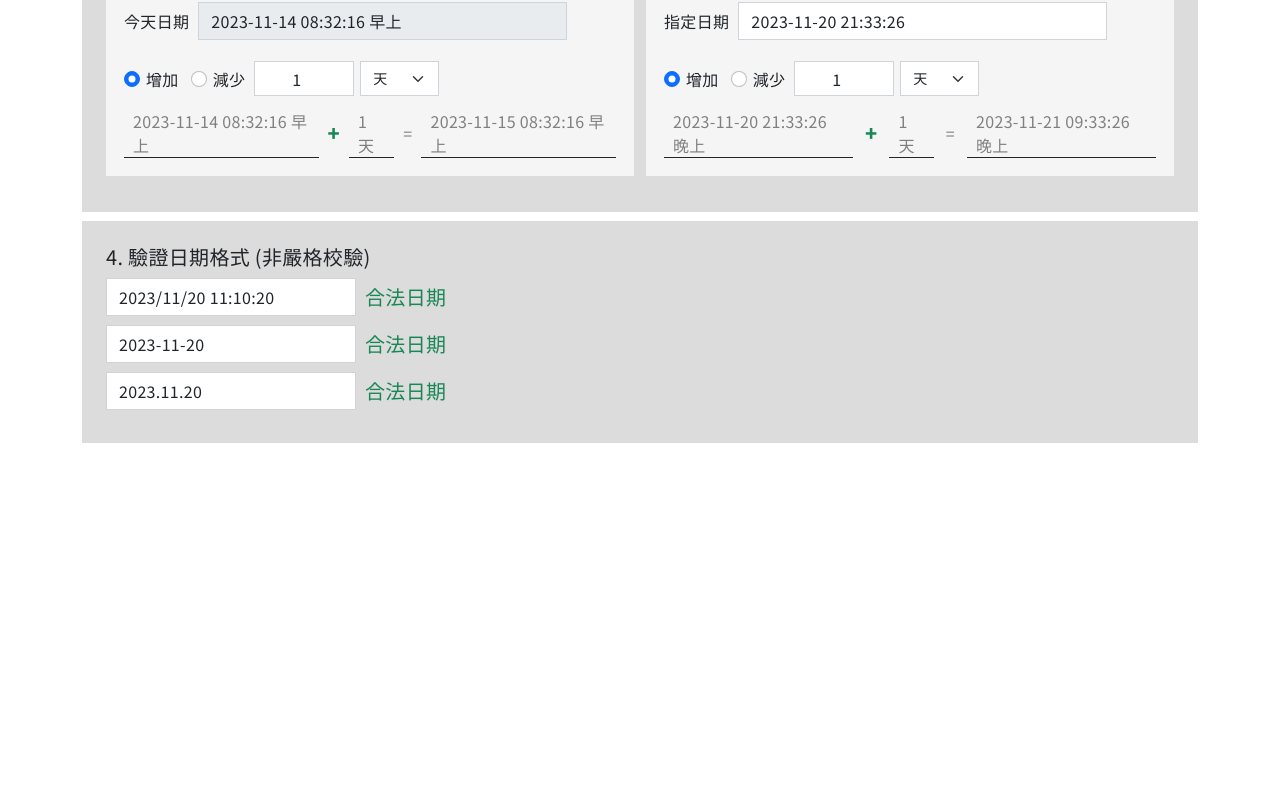
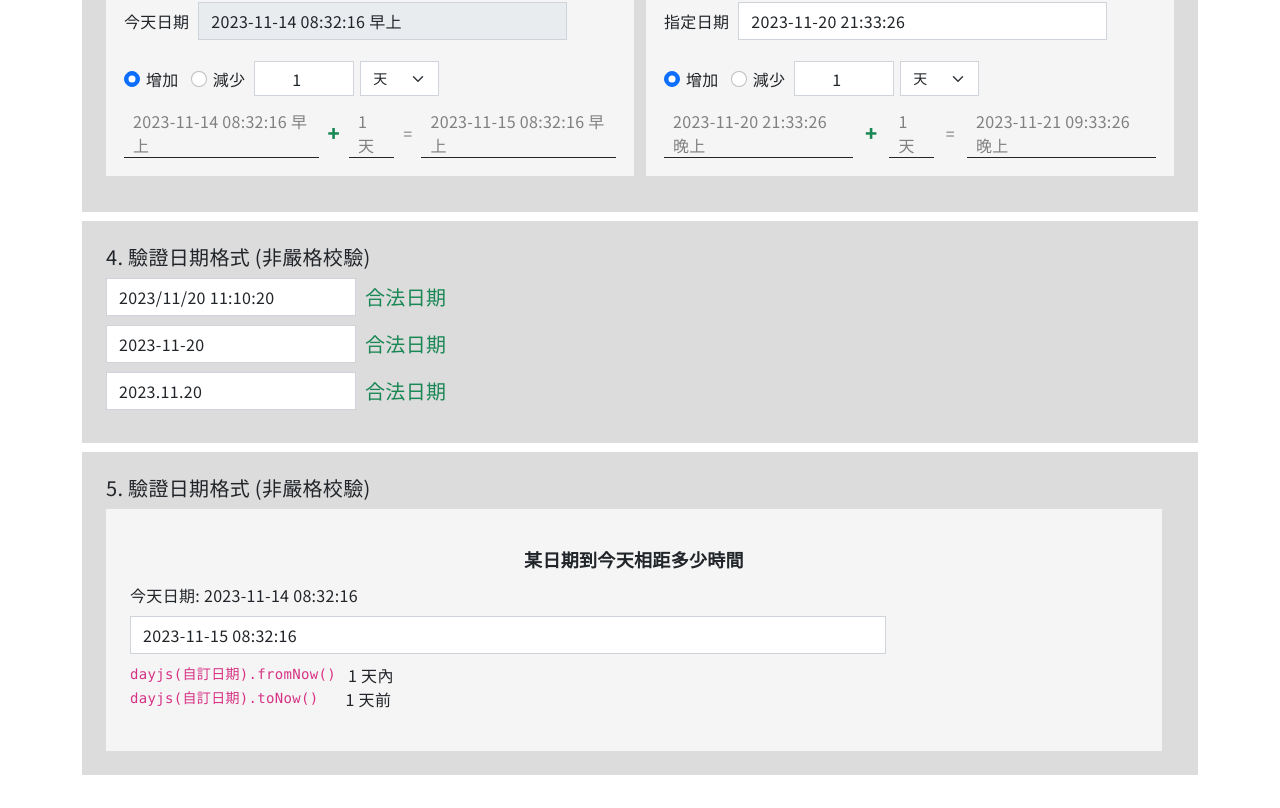
Before and after one commit to MizuYang/day.js, a Vue app: page /#/ in a window 1280 px wide. Shown: the part 1038-1846 px from the top of the page. Before the commit the page ends 1514 px from the top, so only its background shows below. Built offline with nearby package versions, Linux system fonts and the light colour scheme.

Commit message:
新增 Demo5/日期相距多少時間: fromNow()、toNow()

```diff
--- /dev/null
+++ b/src/components/Demo5日期相距時間.vue
@@ -0,0 +1,17 @@
+<template>
+  <section class="bg-gainsboro mb-3 p-10">
+    <h2 class="text-20 mb-3">5. 驗證日期格式 (非嚴格校驗)</h2>
+
+    <div class="d-flex align-items-center">
+      <!-- 某日期到今天相距多少時間 -->
+      <Today />
+    </div>
+  </section>
+</template>
+
+<script setup>
+import Today from '@/components/demo5-items/Today.vue'
+
+</script>
+
+<style lang='scss' scope></style>
--- /dev/null
+++ b/src/components/demo5-items/Today.vue
@@ -0,0 +1,34 @@
+<template>
+  <div class="w-100 bg-whitesmoke me-5 px-10 py-15">
+    <h3 class="text-18 text-center fw-bold-7 mb-5">某日期到今天相距多少時間</h3>
+    今天日期: {{ today.format('YYYY-MM-DD HH:mm:ss') }}
+
+    <input type="text"
+           class="form-control w-75 my-3"
+           :value="inputDate"
+           @input="updateDemo">
+
+    <p class="d-flex align-items-center">
+      <code>dayjs(自訂日期).fromNow()</code>
+      <span class="ms-5">{{ fromNow }}</span>
+    </p>
+    <p class="d-flex align-items-center">
+      <code class="pe-6">dayjs(自訂日期).toNow()</code>
+      <span class="ms-5">{{ toNow }}</span>
+    </p>
+  </div>
+</template>
+
+<script setup>
+import { useToday } from '@/composables/demo5/useToday.js'
+
+const {
+  today,
+  inputDate,
+  fromNow,
+  toNow,
+  updateDemo
+} = useToday()
+</script>
+
+<style lang='scss' scope></style>
--- /dev/null
+++ b/src/composables/demo5/useToday.js
@@ -0,0 +1,43 @@
+import { ref, onMounted } from 'vue'
+import dayjs from 'dayjs'
+import relativeTime from 'dayjs/plugin/relativeTime'
+
+export function useToday () {
+  dayjs.extend(relativeTime)
+
+  // data
+  const today = ref(dayjs())
+  const inputDate = ref(dayjs().add(1, 'day').format('YYYY-MM-DD HH:mm:ss'))
+  const fromNow = ref('')
+  const toNow = ref('')
+
+  onMounted(() => {
+    computed()
+  })
+
+  function computed () {
+    fromNow.value = dayjs(inputDate.value).fromNow()
+    toNow.value = dayjs(inputDate.value).toNow()
+  }
+  function updateDemo (e) {
+    const rules = [
+      'YYYY-MM-DD HH:mm:ss', 'YYYY-MM-DD HH:mm', 'YYYY-MM-DD',
+      'YYYY/MM/DD HH:mm:ss', 'YYYY/MM/DD HH:mm', 'YYYY/MM/DD',
+      'YYYY.MM.DD HH:mm:ss', 'YYYY.MM.DD HH:mm', 'YYYY.MM.DD'
+    ]
+    const isValid = dayjs(e.target.value, rules, true).isValid()
+
+    if (!isValid) return
+
+    inputDate.value = e.target.value
+    computed()
+  }
+
+  return {
+    today,
+    inputDate,
+    fromNow,
+    toNow,
+    updateDemo
+  }
+}
--- a/src/views/HomeView.vue
+++ b/src/views/HomeView.vue
@@ -45,6 +45,9 @@
 
       <!-- 驗證日期格式 -->
       <Demo4 />
+
+      <!-- 日期相距時間 -->
+      <Demo5 />
     </main>
   </div>
 </template>
@@ -56,6 +59,7 @@ import Demo1 from '@/components/Demo1列出該語系的月份和週.vue'
 import Demo2 from '@/components/Demo2比較日期的大小.vue'
 import Demo3 from '@/components/Demo3日期加減.vue'
 import Demo4 from '@/components/Demo4驗證日期格式.vue'
+import Demo5 from '@/components/Demo5日期相距時間.vue'
 
 // composables
 import { useLang } from '@/composables/useLang.js'
```
